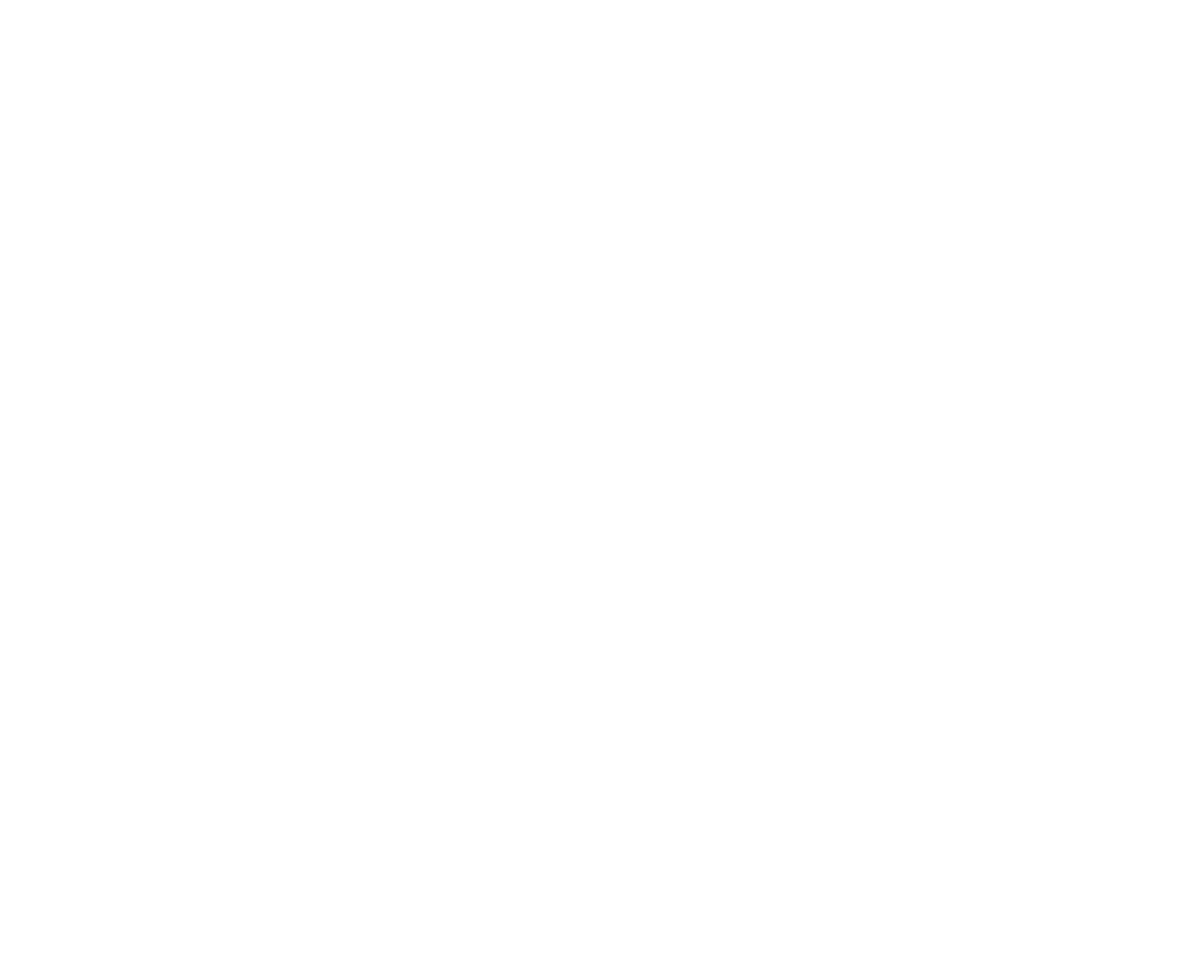
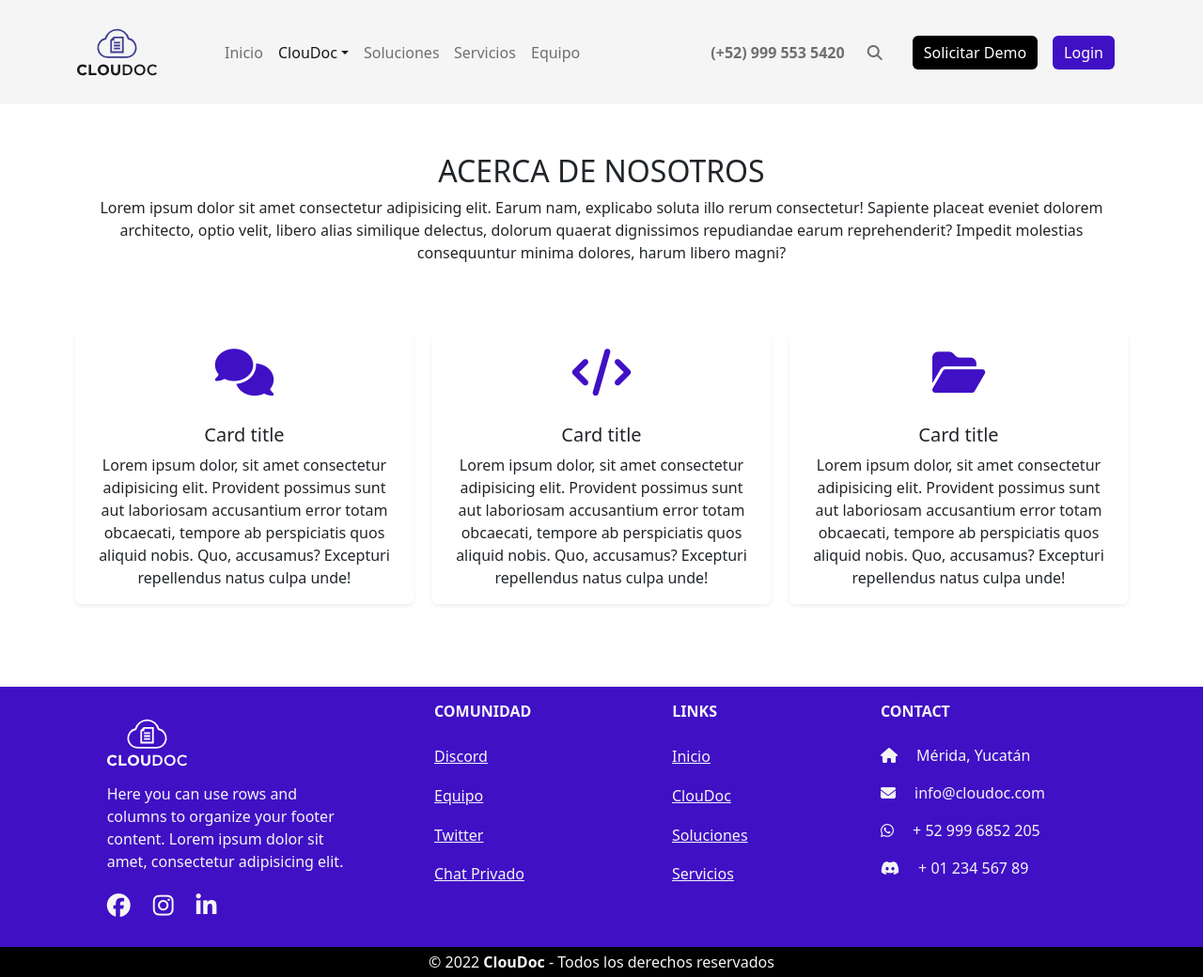
Before and after one commit to M1gu3l4ngel/ClouDoc, a plain HTML site: page pages/cloudoc.html in a window 1280 px wide. Shown: the whole page at 94% size. Before the commit the page ends 800 px from the top, so only its background shows below. Drawn offline with nearby package versions, Linux system fonts and the light colour scheme.

Commit message:
#4 - Subiendo ClouDoc

```diff
--- a/css/hover.css
+++ b/css/hover.css
@@ -66,3 +66,22 @@
 	-webkit-transform: scale(1.1);
 	transform: scale(1.1);
 }
+
+/* Sink */
+.hvr-sink {
+    display: inline-block;
+    vertical-align: middle;
+    -webkit-transform: perspective(1px) translateZ(0);
+    transform: perspective(1px) translateZ(0);
+    box-shadow: 0 0 1px rgba(0, 0, 0, 0);
+    -webkit-transition-duration: 0.3s;
+    transition-duration: 0.3s;
+    -webkit-transition-property: transform;
+    transition-property: transform;
+    -webkit-transition-timing-function: ease-out;
+    transition-timing-function: ease-out;
+  }
+  .hvr-sink:hover, .hvr-sink:focus, .hvr-sink:active {
+    -webkit-transform: translateY(8px);
+    transform: translateY(8px);
+  }
--- a/css/styles.css
+++ b/css/styles.css
@@ -67,6 +67,31 @@
 /*--=======================================*/
 
 /*--=======================================*/
+/* Comienzo del Main - ClouDoc */
+/*--=======================================*/
+.mtt {
+	margin-bottom: 40px;
+}
+
+.sizing {
+	padding: 10px;
+	align-items: center;
+}
+
+.icon {
+	font-size: 50px;
+	margin-bottom: 30px;
+	color: #4010c5;
+}
+
+.col-md-4 {
+	margin-bottom: 14px;
+}
+/*--=======================================*/
+/* Final del Main - ClouDoc */
+/*--=======================================*/
+
+/*--=======================================*/
 /* Comienzo del Footer */
 /*--=======================================*/
 #footer {
--- a/pages/cloudoc.html
+++ b/pages/cloudoc.html
@@ -0,0 +1,252 @@
+<!DOCTYPE html>
+<html lang="en">
+	<head>
+		<meta charset="UTF-8" />
+		<meta http-equiv="X-UA-Compatible" content="IE=edge" />
+		<meta name="viewport" content="width=device-width, initial-scale=1.0" />
+		<link rel="icon" type="image/x-icon" href="../assets/img/favicon.svg" />
+		<title>Nosotros - ClouDoc📑</title>
+		<!--  Bootstrap -->
+		<link
+			href="https://cdn.jsdelivr.net/npm/bootstrap@5.2.1/dist/css/bootstrap.min.css"
+			rel="stylesheet"
+			integrity="sha384-iYQeCzEYFbKjA/T2uDLTpkwGzCiq6soy8tYaI1GyVh/UjpbCx/TYkiZhlZB6+fzT"
+			crossorigin="anonymous"
+		/>
+		<!-- Animation Hover -->
+		<link href="../css/hover.css" rel="stylesheet" media="all" />
+		<!-- Animation Animated -->
+		<link rel="stylesheet" href="https://cdnjs.cloudflare.com/ajax/libs/animate.css/4.1.1/animate.min.css" />
+		<!-- CSS -->
+		<link rel="stylesheet" href="../css/styles.css" />
+		<!-- Iconos -->
+		<script src="https://kit.fontawesome.com/5de37ddf45.js" crossorigin="anonymous"></script>
+		<link href="//maxcdn.bootstrapcdn.com/font-awesome/4.2.0/css/font-awesome.min.css" rel="stylesheet" media="all" />
+	</head>
+
+	<body>
+		<!--=======================================-->
+		<!-- Comienzo del Header -->
+		<!--=======================================-->
+		<header>
+			<nav class="navbar navbar-expand-lg d-flex">
+				<div class="container">
+					<a class="navbar-brand me-5" href="#">
+						<img src="../assets/img/logonegro.svg" alt="Bootstrap" width="85" height="85" />
+					</a>
+					<button
+						class="navbar-toggler"
+						type="button"
+						data-bs-toggle="collapse"
+						data-bs-target="#navbarNavDropdown"
+						aria-controls="navbarNavDropdown"
+						aria-expanded="false"
+						aria-label="Toggle navigation"
+					>
+						<span class="navbar-toggler-icon"></span>
+					</button>
+					<div class="collapse navbar-collapse justify-content-start ms-3" id="navbarNavDropdown">
+						<ul class="navbar-nav">
+							<li class="nav-item hvr-underline-from-left">
+								<a class="nav-link" aria-current="page" href="../index.html">Inicio</a>
+							</li>
+							<li class="nav-item dropdown">
+								<a
+									class="nav-link dropdown-toggle hvr-underline-from-left active"
+									href="#"
+									role="button"
+									data-bs-toggle="dropdown"
+									aria-expanded="false"
+									>ClouDoc</a
+								>
+								<ul class="dropdown-menu">
+									<li><a class="dropdown-item" href="../pages/cloudoc.html">ClouDoc</a></li>
+									<li><a class="dropdown-item" href="../pages/contacto.html">Contacto</a></li>
+									<li><a class="dropdown-item" href="../pages/documentacion.html">Documentacion</a></li>
+								</ul>
+							</li>
+							<li class="nav-item hvr-underline-from-left">
+								<a class="nav-link" href="../pages/soluciones.html">Soluciones</a>
+							</li>
+							<li class="nav-item hvr-underline-from-left">
+								<a class="nav-link" href="../pages/servicios.html">Servicios</a>
+							</li>
+							<li class="nav-item hvr-underline-from-left">
+								<a class="nav-link" href="../pages/equipo.html">Equipo</a>
+							</li>
+						</ul>
+						<div class="container d-flex justify-content-end navbar-nav align-items-center">
+							<li class="nav-item ms-2">
+								<a class="nav-link numero" href="https://www.whatsapp.com/?lang=es" target="_blank">(+52) 999 553 5420</a>
+							</li>
+							<li class="nav-item ms-2">
+								<a class="nav-link numero" href="#"><i class="fa-solid fa-magnifying-glass me-2"></i></a>
+							</li>
+							<li class="nav-item ms-2">
+								<a class="nav-link numero" href="https://www.whatsapp.com/?lang=es" target="_blank"
+									><button class="btn btn-dark me-2" type="button" id="demo">Solicitar Demo</button></a
+								>
+							</li>
+							<li class="nav-item">
+								<button class="btn btn-dark" type="button" id="login">Login</button>
+							</li>
+						</div>
+					</div>
+				</div>
+			</nav>
+		</header>
+		<!--=======================================-->
+		<!-- Final del Header -->
+		<!--=======================================-->
+
+		<!--=======================================-->
+		<!-- Comienzo del Main -->
+		<!--=======================================-->
+		<main class="container-fluid mt-5">
+			<div class="container">
+                <div class="row">
+                    <div class="col-md-12 mtt">
+                        <h2 class="text-center mt-1">
+                            ACERCA DE NOSOTROS
+                        </h2>
+                        <div class="row">
+                            <div class="col-md-12">
+                                <p class="text-center mb-4">
+                                    Lorem ipsum dolor sit amet consectetur adipisicing elit. Earum nam, explicabo soluta illo rerum consectetur! Sapiente placeat eveniet dolorem architecto, optio velit, libero alias similique delectus, dolorum quaerat dignissimos repudiandae earum reprehenderit? Impedit molestias consequuntur minima dolores, harum libero magni?
+                                </p>
+                            </div>
+                        </div>
+                    </div>
+                </div>
+                <div class="row">
+                    <div class="col-md-4 ">
+                        <div class="row">
+                            <div class="col-md-4 w-100 sizing hvr-sink ">
+                                <div class="card sizing text-center border-0 shadow-sm p-3 bg-body rounded animate__animated animate__slideInLeft">
+                                    <i class="fa-solid fa-comments icon"></i>
+                                    <div class="card-block">
+                                        <h5 class="card-title d-flex justify-content-center">
+                                            Card title
+                                        </h5>
+                                        <p class="card-text">
+                                            Lorem ipsum dolor, sit amet consectetur adipisicing elit. Provident possimus sunt aut laboriosam accusantium error totam obcaecati, tempore ab perspiciatis quos aliquid nobis. Quo, accusamus? Excepturi repellendus natus culpa unde!
+                                        </p>
+                                    </div>
+                                </div>
+                            </div>
+                        </div>
+                    </div>
+                    <div class="col-md-4">
+                        <div class="row">
+                            <div class="col-md-4 w-100 sizing hvr-sink">
+                                <div class="card sizing text-center border-0 shadow-sm p-3 bg-body rounded animate__animated animate__rotateIn">
+                                    <i class="fa-solid fa-code icon"></i>
+                                    <div class="card-block">
+                                        <h5 class="card-title d-flex justify-content-center">
+                                            Card title
+                                        </h5>
+                                        <p class="card-text">
+                                            Lorem ipsum dolor, sit amet consectetur adipisicing elit. Provident possimus sunt aut laboriosam accusantium error totam obcaecati, tempore ab perspiciatis quos aliquid nobis. Quo, accusamus? Excepturi repellendus natus culpa unde!
+                                        </p>
+                                    </div>
+                                </div>
+                            </div>
+                        </div>
+                    </div>
+                    <div class="col-md-4">
+                        <div class="row">
+                            <div class="col-md-4 w-100 sizing hvr-sink ">
+                                <div class="card sizing text-center border-0 shadow-sm p-3 bg-body rounded animate__animated animate__slideInRight">
+                                    <i class="fa-solid fa-folder-open icon"></i>
+                                    <div class="card-block">
+                                        <h5 class="card-title d-flex justify-content-center">
+                                            Card title
+                                        </h5>
+                                        <p class="card-text">
+                                            Lorem ipsum dolor, sit amet consectetur adipisicing elit. Provident possimus sunt aut laboriosam accusantium error totam obcaecati, tempore ab perspiciatis quos aliquid nobis. Quo, accusamus? Excepturi repellendus natus culpa unde!
+                                        </p>
+                                    </div>
+                                </div>
+                            </div>
+                        </div>
+                    </div>
+                </div>
+            </div>
+		</main>
+		<!--=======================================-->
+		<!-- Final del Main -->
+		<!--=======================================-->
+
+		<!--=======================================-->
+		<!-- Comienzo del Footer -->
+		<!--=======================================-->
+		<footer class="text-center text-lg-start bg-light text-muted" id="footer">
+			<section class="section__footer">
+				<div class="container text-center text-md-start">
+					<div class="row mt-3">
+						<div class="col-md-3 col-lg-4 col-xl-3 mx-auto mb-4">
+							<img src="../assets/img/logoblanco.svg" width="85" height="85" alt="Logo Footer" />
+							<p>Here you can use rows and columns to organize your footer content. Lorem ipsum dolor sit amet, consectetur adipisicing elit.</p>
+							<div class="btn-group" role="group" aria-label="Basic example">
+								<a class="nav-link numero btnfooter" href="#"><i class="fa-brands fa-facebook me-4"></i></a>
+								<a class="nav-link numero btnfooter" href="#"><i class="fa-brands fa-instagram me-4"></i></a>
+								<a class="nav-link numero btnfooter" href="#"><i class="fa-brands fa-linkedin me-4"></i></a>
+							</div>
+						</div>
+						<div class="col-md-2 col-lg-2 col-xl-2 mx-auto mb-4">
+							<h6 class="text-uppercase fw-bold mb-4">Comunidad</h6>
+							<p>
+								<a href="#!" class="text-reset hvr-shrink">Discord</a>
+							</p>
+							<p>
+								<a href="#!" class="text-reset hvr-shrink">Equipo</a>
+							</p>
+							<p>
+								<a href="#!" class="text-reset hvr-shrink">Twitter</a>
+							</p>
+							<p>
+								<a href="#!" class="text-reset hvr-shrink">Chat Privado</a>
+							</p>
+						</div>
+						<div class="col-md-3 col-lg-2 col-xl-2 mx-auto mb-4">
+							<h6 class="text-uppercase fw-bold mb-4">Links</h6>
+							<p>
+								<a href="../index.html" class="text-reset hvr-shrink">Inicio</a>
+							</p>
+							<p>
+								<a href="../pages/cloudoc.html" class="text-reset hvr-shrink">ClouDoc</a>
+							</p>
+							<p>
+								<a href="../pages/soluciones.html" class="text-reset hvr-shrink">Soluciones</a>
+							</p>
+							<p>
+								<a href="../pages/servicios.html" class="text-reset hvr-shrink">Servicios</a>
+							</p>
+						</div>
+						<div class="col-md-4 col-lg-3 col-xl-3 mb-md-0 mb-4">
+							<h6 class="text-uppercase fw-bold mb-4">Contact</h6>
+							<p><i class="fas fa-home me-3"></i> Mérida, Yucatán</p>
+							<p>
+								<i class="fas fa-envelope me-3"></i>
+								info@cloudoc.com
+							</p>
+							<p><i class="fa-brands fa-whatsapp me-3"></i> + 52 999 6852 205</p>
+							<p><i class="fa-brands fa-discord me-3"></i> + 01 234 567 89</p>
+						</div>
+					</div>
+				</div>
+			</section>
+			<div class="text-center p-1 bg-black copyright">© 2022 <strong>ClouDoc</strong> - Todos los derechos reservados</div>
+		</footer>
+		<!--=======================================-->
+		<!-- Final del Footer -->
+		<!--=======================================-->
+
+		<!-- Script de Bootstrap -->
+		<script
+			src="https://cdn.jsdelivr.net/npm/bootstrap@5.2.1/dist/js/bootstrap.bundle.min.js"
+			integrity="sha384-u1OknCvxWvY5kfmNBILK2hRnQC3Pr17a+RTT6rIHI7NnikvbZlHgTPOOmMi466C8"
+			crossorigin="anonymous"
+		></script>
+	</body>
+</html>
```
